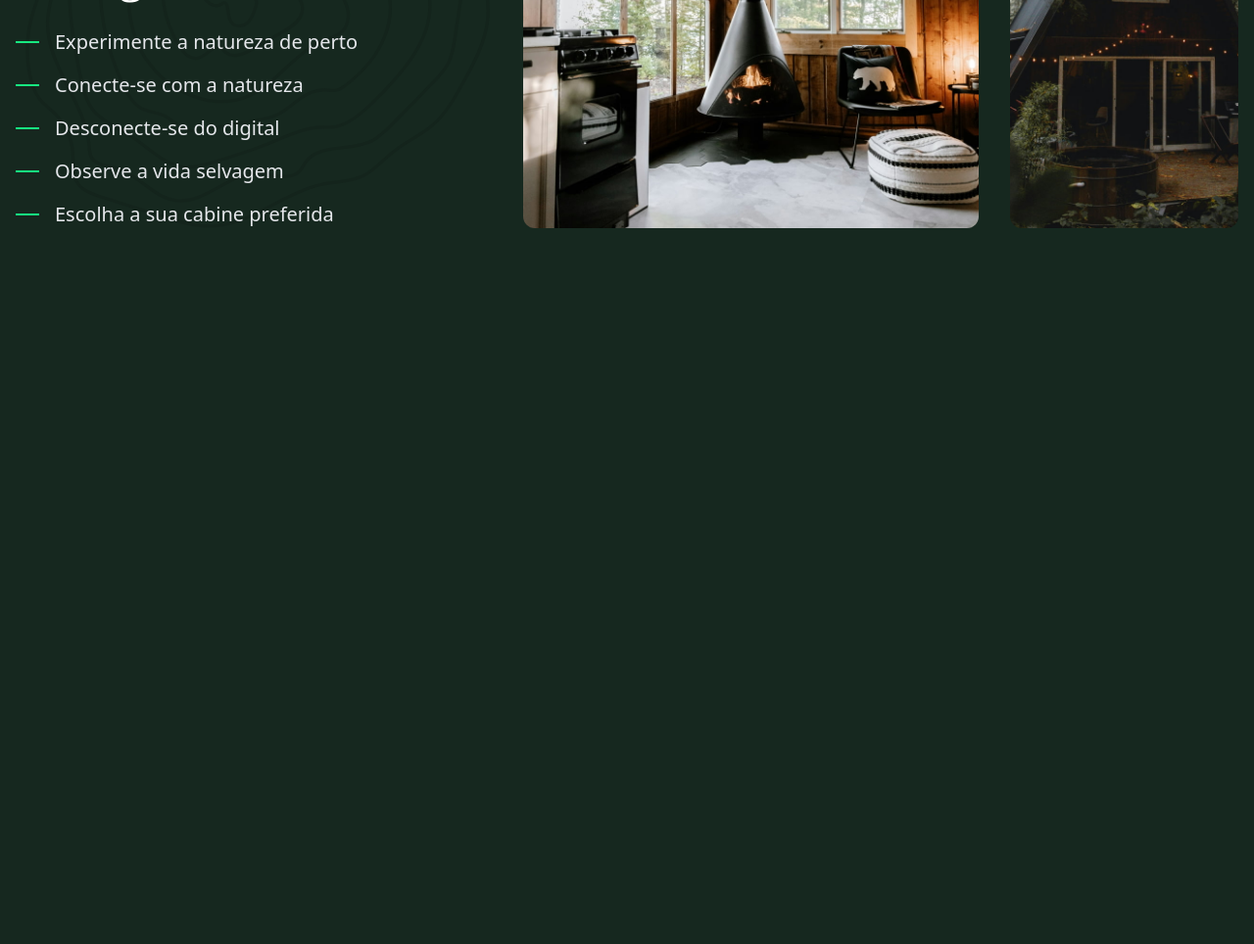
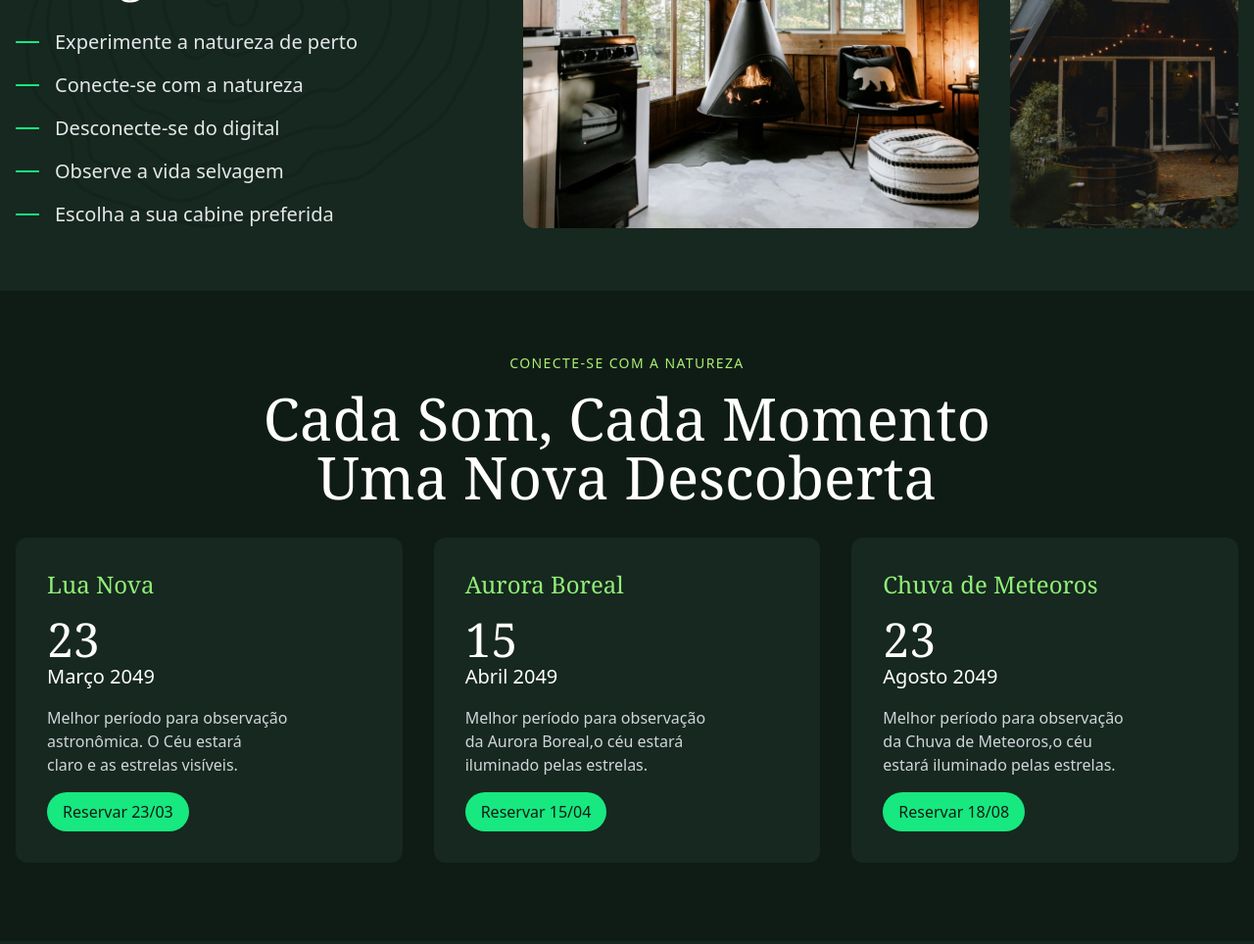
Before and after one commit to Luigi-Martins/Projeto-Tailwind, a website: page src/index.html in a window 1280 px wide. Shown: the part 1275-2239 px from the top of the page at 98% size. Before the commit the page ends 1572 px from the top, so only its background shows below. Drawn offline with Linux system fonts and the light colour scheme.

Commit message:
feat:Implementação de seção de eventos e responsividade

```diff
--- a/src/index.html
+++ b/src/index.html
@@ -168,5 +168,79 @@
         </div>
       </div>
     </section>
+    <section id="eventos" class="mb-12 sm:mb-16 py-12 sm:py-16 bg-verde-900">
+      <div class="container">
+        <p
+          class="mb-4 text-center uppercase text-verde-200 tracking-widest text-sm"
+        >
+          conecte-se com a natureza
+        </p>
+        <h2
+          class="mb-8 font-serif text-balance mx-auto text-center max-w-screen-md text-white text-4xl sm:text-6xl capitalize"
+        >
+          cada som, cada momento uma nova descoberta
+        </h2>
+        <div
+          class="overflow-x-auto snap-x snap-mandatory pb-4 grid gap-4 sm:gap-8 grid-cols-[repeat(3,minmax(300px,1fr))]"
+        >
+          <div
+            class="bg-verde-800 snap-center grid gap-4 p-6 sm:p-8 rounded-xl"
+          >
+            <h3 class="text-verde-300 text-2xl font-serif">Lua Nova</h3>
+            <div class="text-white text-balance flex-wrap">
+              <p class="font-serif text-5xl">23</p>
+              <p class="text-xl">Março 2049</p>
+            </div>
+            <p class="text-gray-300 text-balance">
+              Melhor período para observação astronômica. O Céu estará claro e
+              as estrelas visíveis.
+            </p>
+            <a
+              class="justify-self-start self-end bg-verde-400 text-verde-900 py-2 px-4 inline-block rounded-full"
+              href=""
+              >Reservar 23/03</a
+            >
+          </div>
+          <div
+            class="bg-verde-800 snap-center grid gap-4 p-6 sm:p-8 rounded-xl"
+          >
+            <h3 class="text-verde-300 text-2xl font-serif">Aurora Boreal</h3>
+            <div class="text-white text-balance flex-wrap">
+              <p class="font-serif text-5xl">15</p>
+              <p class="text-xl">Abril 2049</p>
+            </div>
+            <p class="text-gray-300 text-balance">
+              Melhor período para observação da Aurora Boreal,o céu estará
+              iluminado pelas estrelas.
+            </p>
+            <a
+              class="justify-self-start self-end bg-verde-400 text-verde-900 py-2 px-4 inline-block rounded-full"
+              href=""
+              >Reservar 15/04</a
+            >
+          </div>
+          <div
+            class="bg-verde-800 snap-center grid gap-4 p-6 sm:p-8 rounded-xl"
+          >
+            <h3 class="text-verde-300 text-2xl font-serif">
+              Chuva de Meteoros
+            </h3>
+            <div class="text-white text-balance flex-wrap">
+              <p class="font-serif text-5xl">23</p>
+              <p class="text-xl">Agosto 2049</p>
+            </div>
+            <p class="text-gray-300 text-balance">
+              Melhor período para observação da Chuva de Meteoros,o céu estará
+              iluminado pelas estrelas.
+            </p>
+            <a
+              class="justify-self-start self-end bg-verde-400 text-verde-900 py-2 px-4 inline-block rounded-full"
+              href=""
+              >Reservar 18/08</a
+            >
+          </div>
+        </div>
+      </div>
+    </section>
   </body>
 </html>
```
Also changed, not shown: src/output.css.
